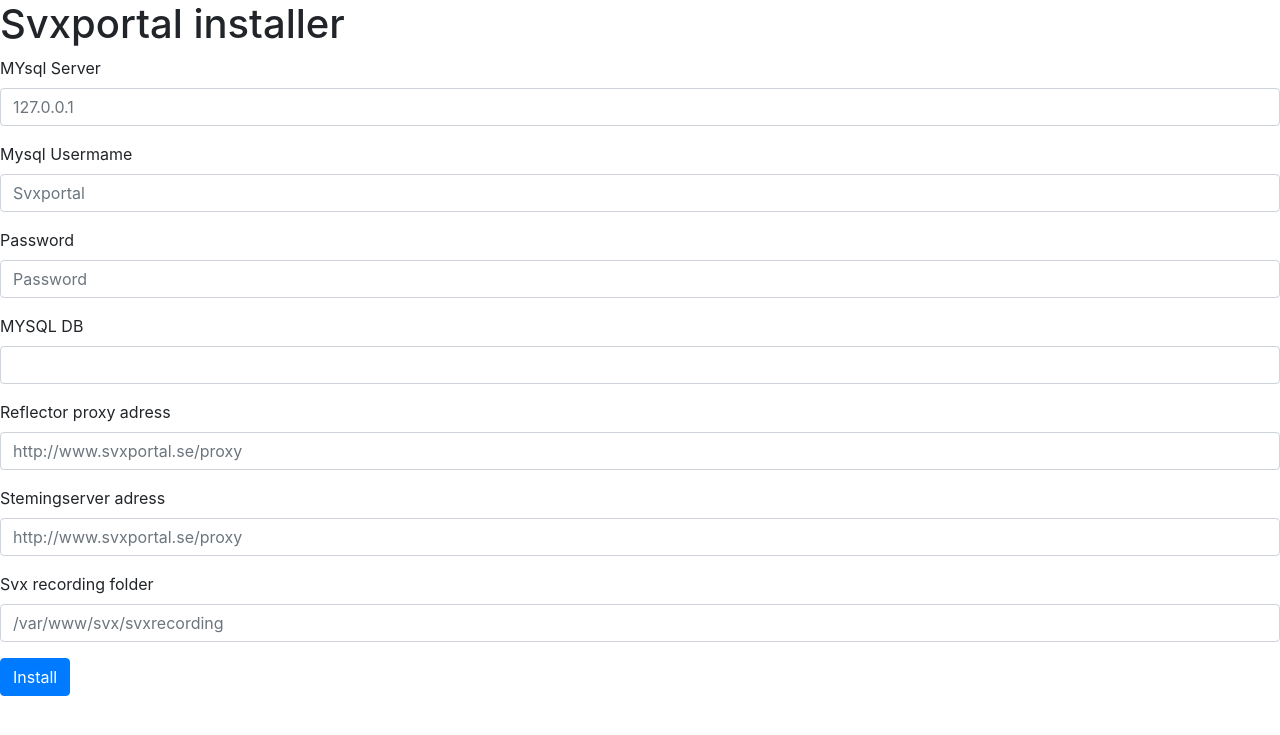
After one commit to sa2blv/SVXportal, a PHP site: page /install.php in a window 1280 px wide. The commit adds this page. Shown: the top 735 px of the page. Run offline with PHP 8.4, Linux system fonts and the light colour scheme; some libraries are stand-ins or nearby versions.

Commit message:
add installer form simple mysql install

```diff
--- /dev/null
+++ b/install.php
@@ -0,0 +1,141 @@
+<?php
+function prepend($string, $orig_filename) {
+    $context = stream_context_create();
+    $orig_file = fopen($orig_filename, 'r', 1, $context);
+
+    $temp_filename = tempnam(sys_get_temp_dir(), 'php_prepend_');
+    file_put_contents($temp_filename, $string);
+    file_put_contents($temp_filename, $orig_file, FILE_APPEND);
+
+    fclose($orig_file);
+    unlink($orig_filename);
+    rename($temp_filename, $orig_filename);
+}
+
+
+if ($_POST) {
+    $sql = file_get_contents('sql/svx.sql');
+
+    $mysqli = new mysqli( $_POST['server'], $_POST['mqluser'], $_POST['password'] , $_POST['Database']);
+    if (mysqli_connect_errno()) { /* check connection */
+        printf("Connect failed: %s\n", mysqli_connect_error());
+        exit();
+    }
+
+    /* execute multi query */
+    if ($mysqli->multi_query($sql)) {
+        echo "success";
+
+        $current = "<?php\n
+        ";
+        $current .=
+        '$host = "'.$_POST['server'].'";'."\n".'
+        $user ="'.$_POST['mqluser'].'";'."\n".'
+        $password ="'.$_POST['password'].'";'."\n".'
+        $db="'.$_POST['password'].'";'."\n";
+
+
+        $current .= "\n".'$dir="'. $_POST['recordingfolder'].'"'."\n";
+        $current .= '$serveradress="'. $_POST['icecst'].'".'-"\n";
+
+        echo '<pre>';
+        echo $current;
+        echo '</pre>';
+        prepend($current,"config1.php");
+
+
+
+
+
+
+    } else {
+        echo "error";
+    }
+} else {
+
+    ?>
+<!DOCTYPE html>
+<html>
+<head>
+<meta charset="utf-8" />
+<meta name="viewport" content="width=device-width, initial-scale=1">
+<title>SVX Portal 2.1 Beta</title>
+<meta http-equiv="Content-Type" content="text/html; charset=utf-8" />
+<meta http-equiv="X-UA-Compatible" content="IE=edge,chrome=1">
+<link rel="icon" type="image/png" href="tower.svg">
+<link
+	href="https://fonts.googleapis.com/css?family=Architects+Daughter&display=swap"
+	rel="stylesheet">
+<link rel="stylesheet" href="css.css">
+<link href="dist/skin/blue.monday/css/jplayer.blue.monday.min.css"
+	rel="stylesheet" type="text/css" />
+<script type="text/javascript" src="lib/jquery.min.js"></script>
+
+<link rel="stylesheet" href="lib/css/bootstrap.min.css"
+	integrity="sha384-ggOyR0iXCbMQv3Xipma34MD+dH/1fQ784/j6cY/iJTQUOhcWr7x9JvoRxT2MZw1T"
+	crossorigin="anonymous">
+<!-- Optional theme -->
+
+<!-- Latest compiled and minified JavaScript -->
+
+<script src="./lib/js/bootstrap.min.js"></script>
+<link rel="stylesheet" href="lib/css/bootstrap.min.css">
+
+
+</head>
+<body>
+	<div>
+		<h1>Svxportal installer</h1>
+		<form action="install.php" method="post">
+			<div class="form-group">
+				<label for="server">MYsql Server </label> <input
+					type="text" class="form-control" name="server" id="server"
+					placeholder="127.0.0.1">
+			</div>
+
+			<div class="form-group">
+				<label for="mqluser">Mysql Usermame</label> <input
+					type="text" class="form-control" name="mqluser" id="mqluser"
+					placeholder="Svxportal">
+			</div>
+
+			<div class="form-group">
+				<label for="Mysqlpassword">Password</label> <input type="password"
+					class="form-control" id="Mysqlpassword"  name="password" placeholder="Password">
+			</div>
+
+
+			<div class="form-group">
+				<label for="Database">MYSQL DB</label> <input
+					type="text" class="form-control" name="Database" id="Database"
+					placeholder="">
+			</div>
+
+			<div class="form-group">
+				<label for="formGroupExampleInput">Reflector proxy adress</label> <input
+					type="text" class="form-control" name="proxy" id="formGroupExampleInput"
+					placeholder="http://www.svxportal.se/proxy">
+			</div>
+
+			<div class="form-group">
+				<label for="formGroupExampleInput1">Stemingserver adress</label> <input
+					type="text" class="form-control" name="icecst" id="formGroupExampleInput1"
+					placeholder="http://www.svxportal.se/proxy">
+			</div>
+
+
+				<div class="form-group">
+				<label for="formGroupExampleInput2">Svx recording folder</label> <input
+					type="text" class="form-control" name="recordingfolder" id="formGroupExampleInput2"
+					placeholder="/var/www/svx/svxrecording">
+			</div>
+
+
+
+			<button type="submit" class="btn btn-primary">Install</button>
+		</form>
+	</div>
+</body>
+</html>
+
+<?php }?>
--- a/reflektor proxy/index.php
+++ b/reflektor proxy/index.php
@@ -22,7 +22,7 @@ function get_fcontent( $url,  $javascript_loop = 0, $timeout = 5 ) {
     $cookies = tempnam('/tmp','cookie.txt');
     curl_setopt($ch, CURLOPT_COOKIEJAR, $cookies);
     curl_setopt($ch, CURLOPT_COOKIEFILE, $cookies);
-    curl_setopt($curl, CURLOPT_FRESH_CONNECT , 1);
+    curl_setopt($ch, CURLOPT_FRESH_CONNECT , 1);
 
     $content = curl_exec( $ch );
     $response = curl_getinfo( $ch );
```
Also changed, not shown: index.php (+5 -7 lines).
